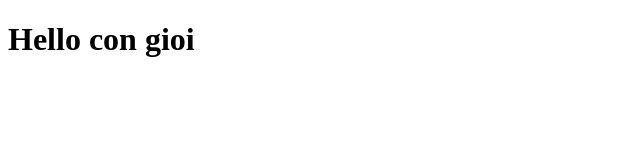
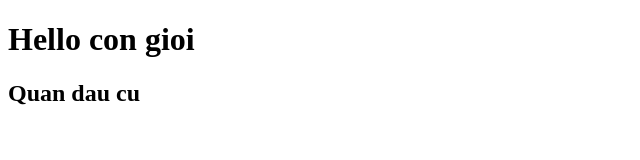
Before and after one commit to 179-Harry-Lee/testdungchung, a plain HTML site: page index.html in a window 1280 px wide. Shown: the whole page, without its empty margins (0-640 px from the left). Drawn offline with Linux system fonts and the light colour scheme.

Commit message:
Update index.html

```diff
--- a/index.html
+++ b/index.html
@@ -7,5 +7,6 @@
 </head>
 <body>
     <h1>Hello con gioi</h1>
+    <h2>Quan dau cu</h2>
 </body>
 </html>
```
